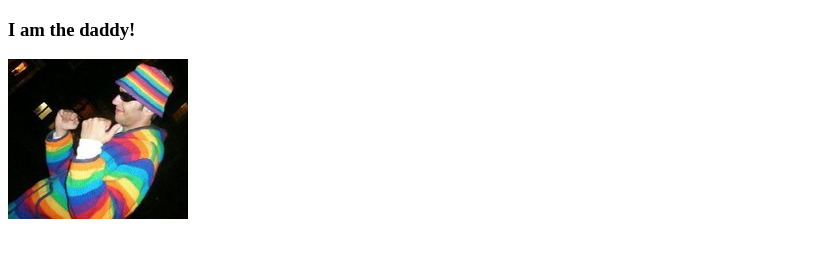
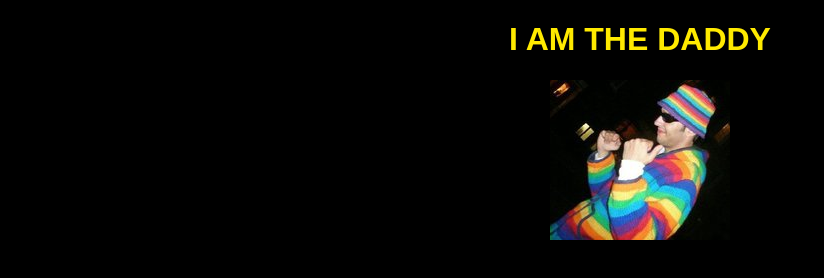
Before and after one commit to IAMTheDaddy/iamthedaddy.github.io, a plain HTML site: page index.html in a window 1280 px wide. Shown: the whole page, without its empty margins (0-824 px from the left). Drawn offline with Linux system fonts and the light colour scheme.

Commit message:
Aligning centre, yellow font, black bg

```diff
--- a/index.html
+++ b/index.html
@@ -3,12 +3,29 @@
 <html>
 <head>
     <title>I Am The Daddy</title>
+    <style>
+        body {
+            background-color: black;
+            margin: 0;
+            padding: 0;
+        }
+        #main {
+            text-align: center;
+            margin: 0 auto;
+            max-width: 800px;
+        }
+        h1 {
+            font-family: sans-serif;
+            font-weight: bold;
+            color: #FFEA00	;
+        }
+    </style>
 </head>
 <body>
 
 <div id="main">
-    <h3>I am the daddy!</h3>
-	<img src="craig.jpg" alt="Craig Cook - the daddy!" />
+    <h1>I AM THE DADDY</h3>
+	<img src="craig.jpg" title="The Daddy!" alt="Craig Cook - the daddy!" />
 </div>
 
 </body>
```
